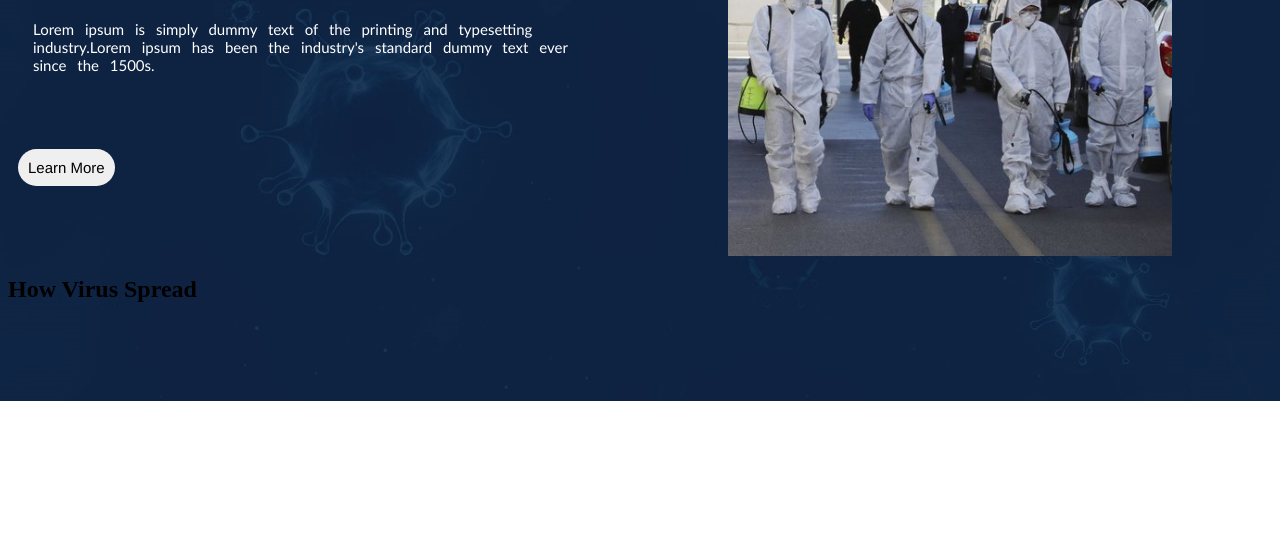
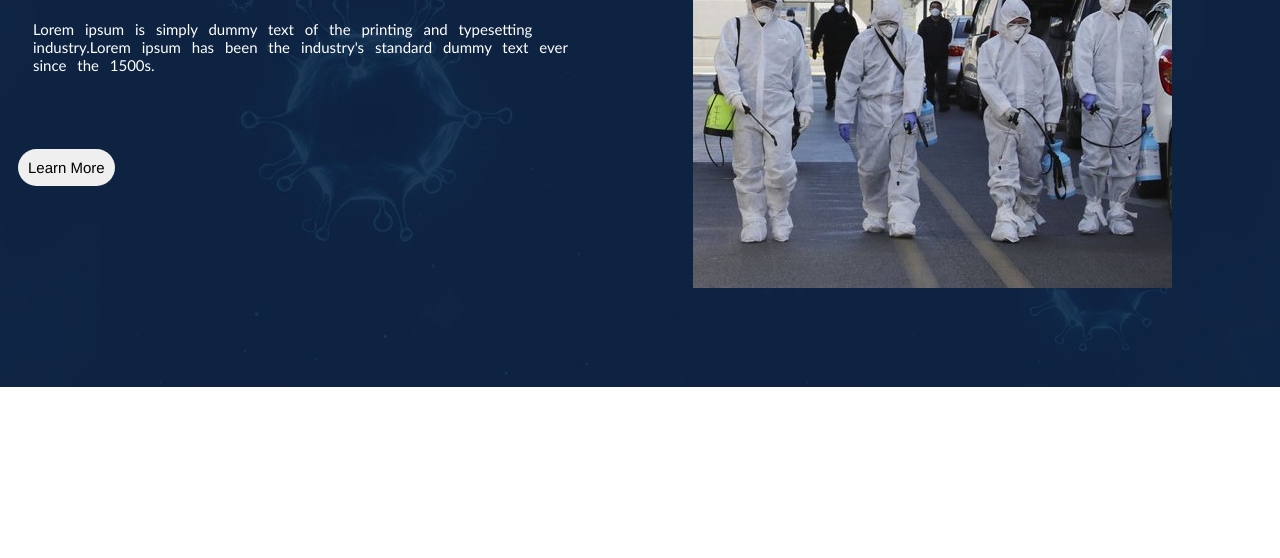
Before and after one commit to cblhadj/Corona-projet, a plain HTML site: page index.html in a window 1280 px wide. Shown: the part 242-800 px from the top of the page. Drawn offline with Linux system fonts and the light colour scheme.

Commit message:
Add files via upload

```diff
--- a/index.html
+++ b/index.html
@@ -6,30 +6,24 @@
     <meta name="viewport" content="width=device-width, initial-scale=1.0">
     <title>CORONA</title>
     <link rel="stylesheet" href="corona.css">
-
-
 </head>
-
 <body>
     <header>
 
 
         <img src="/menulogo.png" >
-
         <nav>
           <ul>
-
-              <li> <a href="#">Home </li></a>
-              <li> <a href="#">Symptoms </li></a>
-              <li> <a href="#">Prevention </li></a>
-              <li> <a href="#">Contact</li></a>
-              <li> <a href="#">Blog </li></a>
+              <li><a href="#">Home </li></a>
+              <li><a href="#">Symptoms </li></a>
+              <li><a href="#">Prevention </li></a>
+              <li><a href="#">Contact</li></a>
+              <li><a href="#">Blog </li></a>
           </ul>
         </nav>
     </header>
     <hr>
     <main>
-
            <h3>COVID-19</h3>
            <h1>How to Protect Yourself from <br>CoronaVirus </h1>
            <div class="first">
@@ -37,16 +31,10 @@
             </div>
            <button>Learn More</button>
            <div class="second">
-            <img src="/headerforeground01.png" class="img1" height="400px">
+            <img src="/headerforeground01.png" class="img1">
           </div>
 
     </main>
-    <div class="main1">
-        <h2>How Virus Spread </h2>
-
-    </div>
 
 </body>
-
-
 </html>
```
